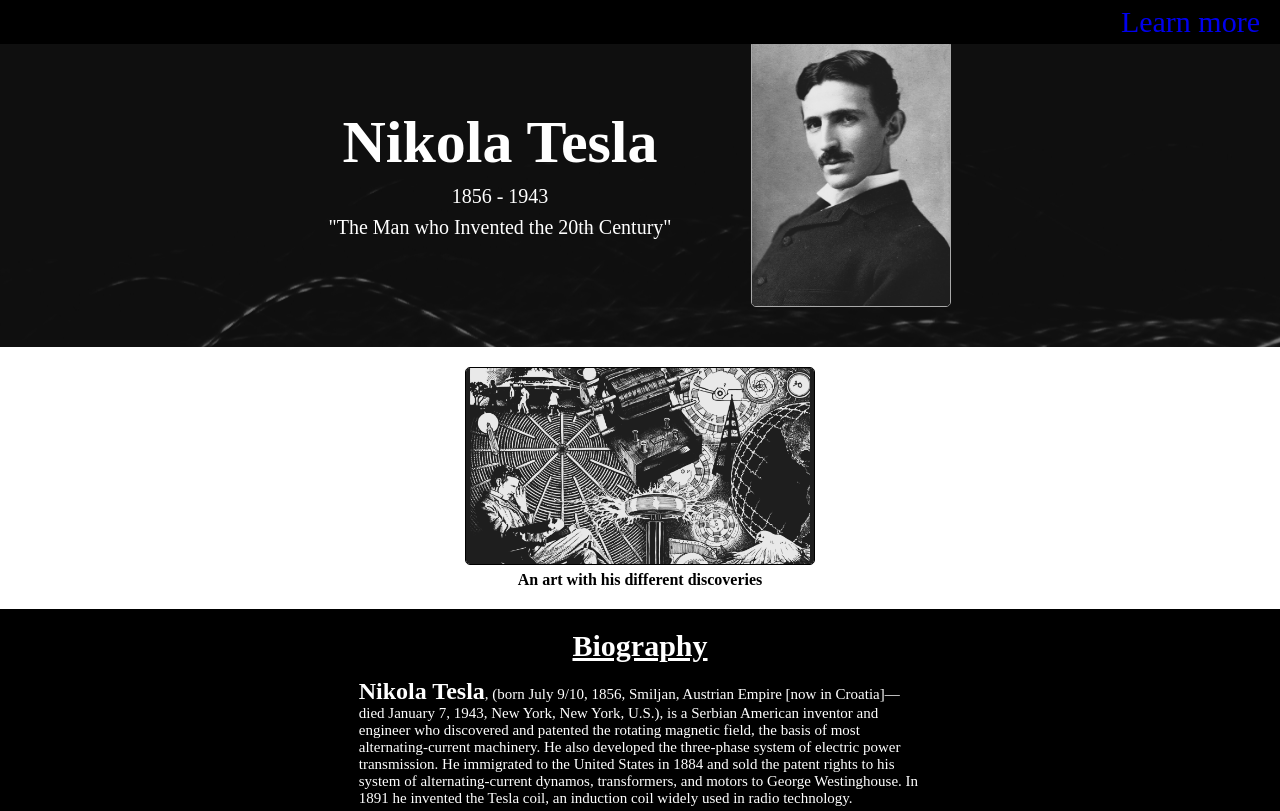
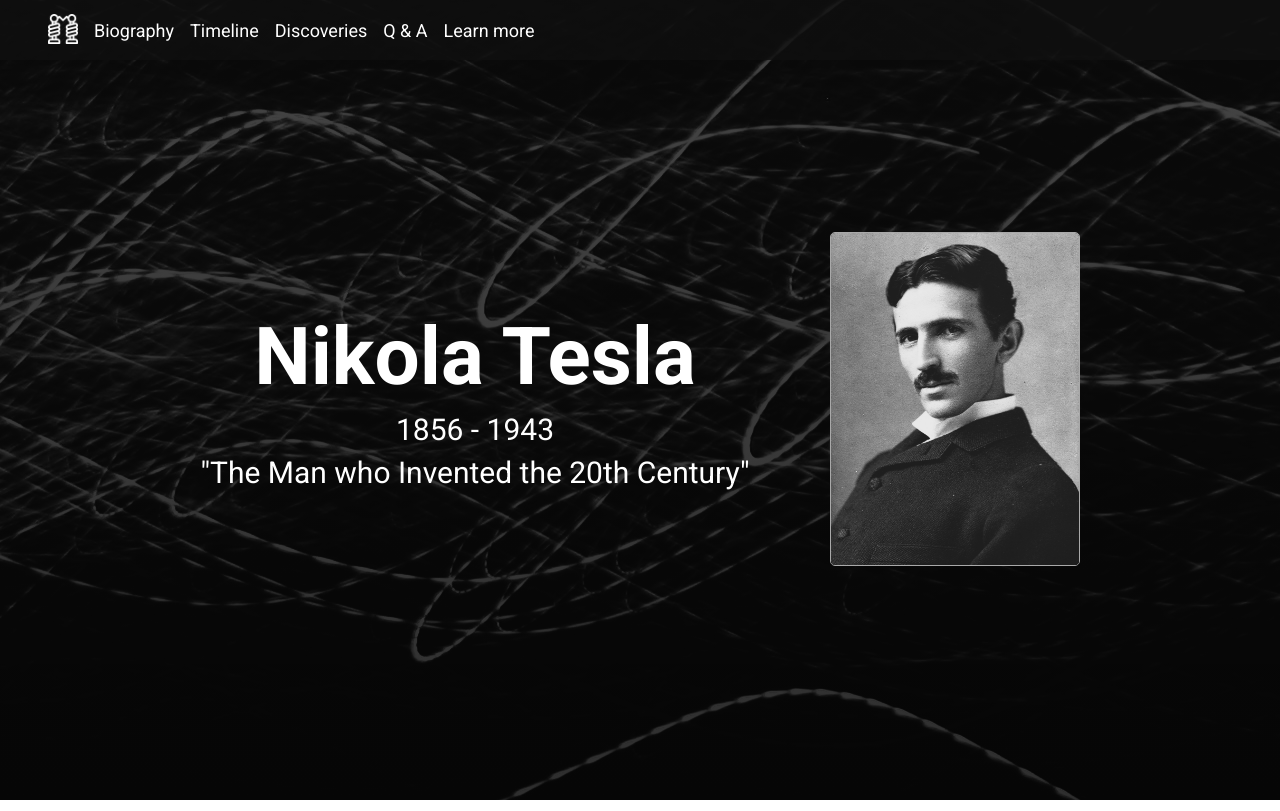
Before and after one commit to reyolan/tribute-page, a plain HTML site: page index.html in a window 1280 px wide. Shown: the top 811 px of the page. Drawn offline with Linux system fonts and the light colour scheme.

Commit message:
add nav bar

```diff
--- a/index.html
+++ b/index.html
@@ -5,13 +5,24 @@
   <meta http-equiv="X-UA-Compatible" content="IE=edge">
   <meta name="viewport" content="width=device-width, initial-scale=1.0">
   <link rel='stylesheet' href='style.css' type='text/css'>
-  <title>Nikola Tesla</title>
+  <link rel='icon' href='./img/tesla-logo.png'>
+  <link href="https://fonts.googleapis.com/css2?family=Roboto:wght@400;500;700&display=swap" rel="stylesheet">
+  <title>Nikola Tesla - Tribute</title>
 </head>
 <body>
-  <nav>
-    <a href='https://www.britannica.com/biography/Nikola-Tesla' target='_blank' id='tribute-link'>Learn more</a>
-  </nav>
   <div id='main'>
+    <nav id='nav-menu'>
+      <label id='hamburger-icon' aria-label='Navigation menu' for='toggle-menu'>&#9776</label>
+      <input type='checkbox' id='toggle-menu' />
+      <ul id='nav-main'>
+        <li><a href='#header-div'><img id='nav-img' src='./img/tesla-logo1.png'></a></li>
+        <li><a href='#biography-div'>Biography</a></li>
+        <li><a href='#timeline-div'>Timeline</a></li>
+        <li><a href='#discoveries-div'>Discoveries</a></li>
+        <li><a href='#tribute-question'>Q & A</a></li>
+        <li><a href='https://www.britannica.com/biography/Nikola-Tesla' target='_blank' id='tribute-link'>Learn more</a></li>
+      </ul>
+    </nav>
     <div id='header-div'>
       <div id='title-div'>
         <h1 id='title'>Nikola Tesla</h1>
@@ -29,8 +40,8 @@
     <section id='tribute-info'>
       <div id='biography-div'>
         <h2>Biography</h2>
-        <p><strong>Nikola Tesla</strong>, (born July 9/10, 1856, Smiljan, Austrian Empire [now in Croatia]—died January 7, 1943, New York, New York,
-        U.S.), is a Serbian American inventor and engineer who discovered and patented the rotating magnetic field, the basis of most
+        <p><strong>Nikola Tesla</strong>, born July 10, 1856, Smiljan, Austrian Empire [now in Croatia]—died January 7, 1943, New York,
+        U.S., is a Serbian American inventor and engineer who discovered and patented the rotating magnetic field, the basis of most
         alternating-current machinery. He also developed the three-phase system of electric power transmission. He immigrated to
         the United States in 1884 and sold the patent rights to his system of alternating-current dynamos, transformers, and
         motors to George Westinghouse. In 1891 he invented the Tesla coil, an induction coil widely used in radio technology.</p>
--- a/style.css
+++ b/style.css
@@ -7,39 +7,95 @@
 
 html {
 	font-size: 62.5%;
+	scroll-behavior: smooth;
+}
+
+body {
+	font-family: "Roboto", sans-serif;
 }
 
 img {
 	max-width: 100%;
+}
+
+#nav-menu {
+	position: fixed;
+	background-color: rgba(15, 15, 15, 0.8);
+	color: white;
+	width: 100%;
+}
+
+#nav-main {
+	display: none;
+}
+
+#nav-img {
+	display: none;
+}
+
+#nav-main li {
+	text-align: center;
+	margin: 0.5rem auto;
+	list-style-type: none;
+}
+
+#nav-main a {
+	padding: 0.4rem 0.6rem;
+	color: white;
+	display: inline-block;
+	margin: 0 0.2rem;
+	font-size: 1.8rem;
+}
+
+#hamburger-icon {
+	cursor: pointer;
+	font-size: 2.5rem;
+	color: white;
+	margin: 2rem 0.5rem;
+}
+
+#toggle-menu {
+	display: none;
+}
+
+#toggle-menu:checked + #nav-main {
 	display: block;
-	margin: auto;
+}
+
+#tribute-link:hover,
+#nav-main a:hover {
+	color: gray;
+	transition: 0.3s;
+}
+
+a:visited {
+	color: inherit;
 }
 
 #main {
 	min-height: 100vh;
 }
 
-nav {
-	position: absolute;
-	text-align: right;
-	background: black;
-	position: fixed;
-	width: 100%;
-	max-width: 100%;
-	padding: 0.5em 2em;
+#toggle-menu {
+	display: none;
+}
+
+#nav-img {
+	filter: invert(1);
+	width: 3rem;
 }
 
 #header-div {
 	display: flex;
-	background-size: 100%;
-	background: linear-gradient(rgba(0, 0, 0, 0.5), rgba(0, 0, 0, 0.5)),
-		url("./img/bg-title.jpg");
+	background-size: cover;
+	background: linear-gradient(rgba(0, 0, 0, 0.7), rgba(0, 0, 0, 0.8)),
+		url("./img/bg-title.jpg") no-repeat center;
 	justify-content: center;
 	align-items: center;
 	flex-wrap: wrap;
 	gap: 4rem 8rem;
-	padding: 4rem;
-	height: 100%;
+	padding: 8rem 0;
+	min-height: 100vh;
 }
 
 #title-div {
@@ -53,17 +109,17 @@ nav {
 }
 
 #title-img-div > img {
-	width: 20em;
+	width: 25em;
 	border-radius: 5px;
 	border: darkgray solid 1px;
 }
 
 h1 {
-	font-size: 6rem;
+	font-size: 8rem;
 }
 
 .title-caption {
-	font-size: 2rem;
+	font-size: 3rem;
 }
 
 #img-div {
@@ -72,15 +128,15 @@ h1 {
 }
 
 #image {
-	width: 35rem;
+	width: 50rem;
 	margin-bottom: 0.6rem;
 	border-radius: 5px;
 	border: black solid 1px;
 }
 
 #img-caption {
-	font-weight: 700;
-	font-size: 1.6rem;
+	font-weight: bold;
+	font-size: 1.8rem;
 }
 
 #tribute-info {
@@ -92,7 +148,7 @@ h1 {
 
 h2 {
 	text-decoration: underline;
-	font-size: 3rem;
+	font-size: 4rem;
 	text-align: center;
 	margin-bottom: 1.5rem;
 }
@@ -111,11 +167,11 @@ h2 {
 #biography-div > p,
 #timeline-div > ul {
 	max-width: 75ch;
-	font-size: 1.5rem;
+	font-size: 1.8rem;
 }
 
 #biography-div > p > strong {
-	font-size: 1.6em;
+	font-size: 2em;
 }
 
 #timeline-div {
@@ -138,7 +194,7 @@ span {
 	flex-wrap: wrap;
 	justify-content: center;
 	align-items: center;
-	gap: 1.5rem;
+	gap: 2rem;
 	background: black;
 	color: white;
 }
@@ -159,11 +215,6 @@ span {
 	font-weight: 500;
 }
 
-#tribute-link {
-	width: 100%;
-	font-size: 3rem;
-}
-
 #tribute-question {
 	padding: 2em;
 	padding: 2rem 4rem;
@@ -179,7 +230,7 @@ span {
 
 #question-div {
 	width: 20ch;
-	font-size: 4rem;
+	font-size: 3.5rem;
 	font-weight: bold;
 	text-align: center;
 }
@@ -189,3 +240,27 @@ span {
 	max-width: 30ch;
 	text-align: center;
 }
+
+@media screen and (min-width: 505px) {
+	#nav-menu {
+		display: flex;
+		padding: 0.5rem 4rem;
+	}
+
+	#nav-main {
+		display: flex;
+		align-items: center;
+	}
+
+	#hamburger-icon {
+		display: none;
+	}
+
+	#toggle-menu:checked + #nav-main {
+		display: flex;
+	}
+
+	#nav-img {
+		display: block;
+	}
+}
```
Also changed, not shown: img/tesla-logo.png (added), img/tesla-logo1.png (added), 1 other file.
